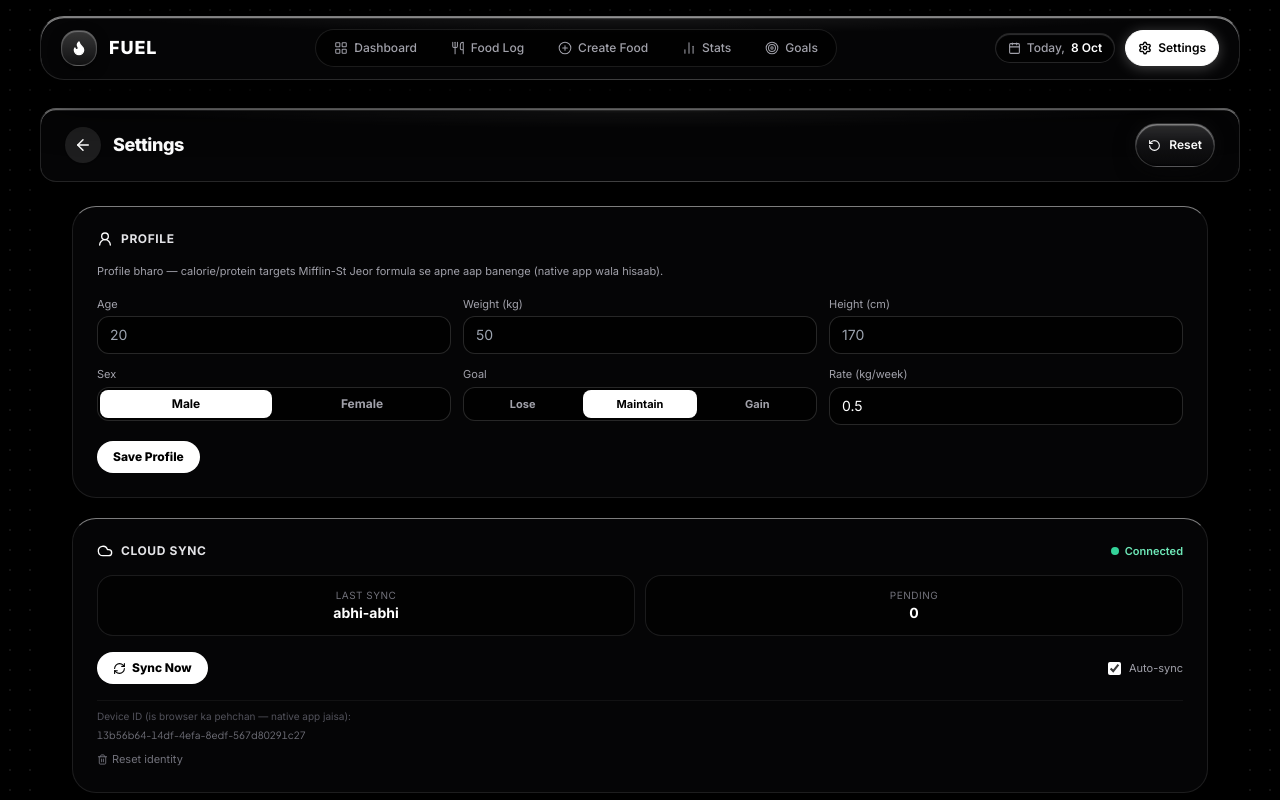
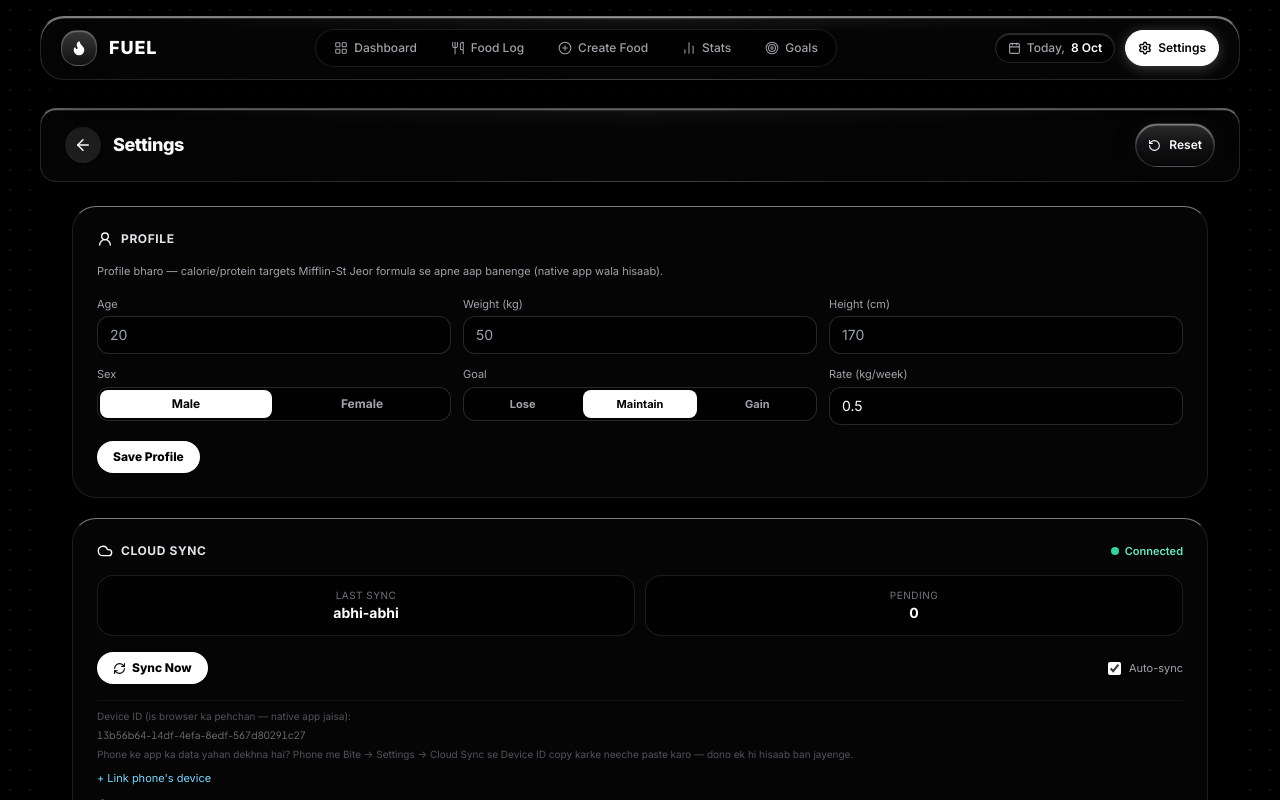
Before and after one commit to iamnotbasant/bite, a React (Vite) app: page /settings in a window 1280 px wide. Shown: the top 800 px of the page. Built offline with nearby package versions, Linux system fonts and the light colour scheme; no server answers; the database is empty.

Commit message:
Add device linking (share phone UUID) for true cross-device sync

```diff
--- a/src/components/CloudSyncSection.tsx
+++ b/src/components/CloudSyncSection.tsx
@@ -17,10 +17,25 @@ function timeAgo(iso: string | null): string {
 export const CloudSyncSection: React.FC<{ getCallbacks: () => SyncCallbacks }> = ({ getCallbacks }) => {
   const status = useSyncStatus();
   const [confirmReset, setConfirmReset] = useState(false);
+  const [linkId, setLinkId] = useState('');
+  const [showLink, setShowLink] = useState(false);
   const configured = isSupabaseConfigured();
 
   const handleSyncNow = async () => {
     await syncNow(getCallbacks());
+  };
+
+  const handleLinkDevice = () => {
+    const v = linkId.trim();
+    if (!/^[0-9a-f]{8}-[0-9a-f]{4}-[0-9a-f]{4}-[0-9a-f]{4}-[0-9a-f]{12}$/i.test(v)) return;
+    try {
+      localStorage.setItem('bite_device_uuid', v);
+    } catch {
+      /* ignore */
+    }
+    setShowLink(false);
+    setLinkId('');
+    window.location.reload();
   };
 
   return (
@@ -79,6 +94,34 @@ export const CloudSyncSection: React.FC<{ getCallbacks: () => SyncCallbacks }> =
       <div className="pt-2 border-t border-white/5">
         <p className="text-[10px] text-zinc-600 mb-1">Device ID (is browser ka pehchan — native app jaisa):</p>
         <p className="text-[10px] font-mono text-zinc-500 break-all">{getDeviceUuid()}</p>
+        <p className="text-[10px] text-zinc-600 mt-1">
+          Phone ke app ka data yahan dekhna hai? Phone me Bite → Settings → Cloud Sync se Device ID copy karke neeche paste karo — dono ek hi hisaab ban jayenge.
+        </p>
+        {!showLink ? (
+          <button
+            type="button"
+            onClick={() => setShowLink(true)}
+            className="mt-2 text-[11px] text-sky-300 hover:text-sky-200 cursor-pointer"
+          >
+            + Link phone's device
+          </button>
+        ) : (
+          <div className="mt-2 flex gap-2">
+            <input
+              value={linkId}
+              onChange={(e) => setLinkId(e.target.value)}
+              placeholder="phone wali device ID paste karo"
+              className="flex-1 px-3 py-1.5 rounded-xl bg-black/70 border border-white/15 text-white text-[11px] font-mono focus:outline-none focus:border-white/60"
+            />
+            <button
+              type="button"
+              onClick={handleLinkDevice}
+              className="px-3 py-1.5 rounded-full bg-white text-black text-[11px] font-black cursor-pointer"
+            >
+              Link
+            </button>
+          </div>
+        )}
         {!confirmReset ? (
           <button
             type="button"
```
